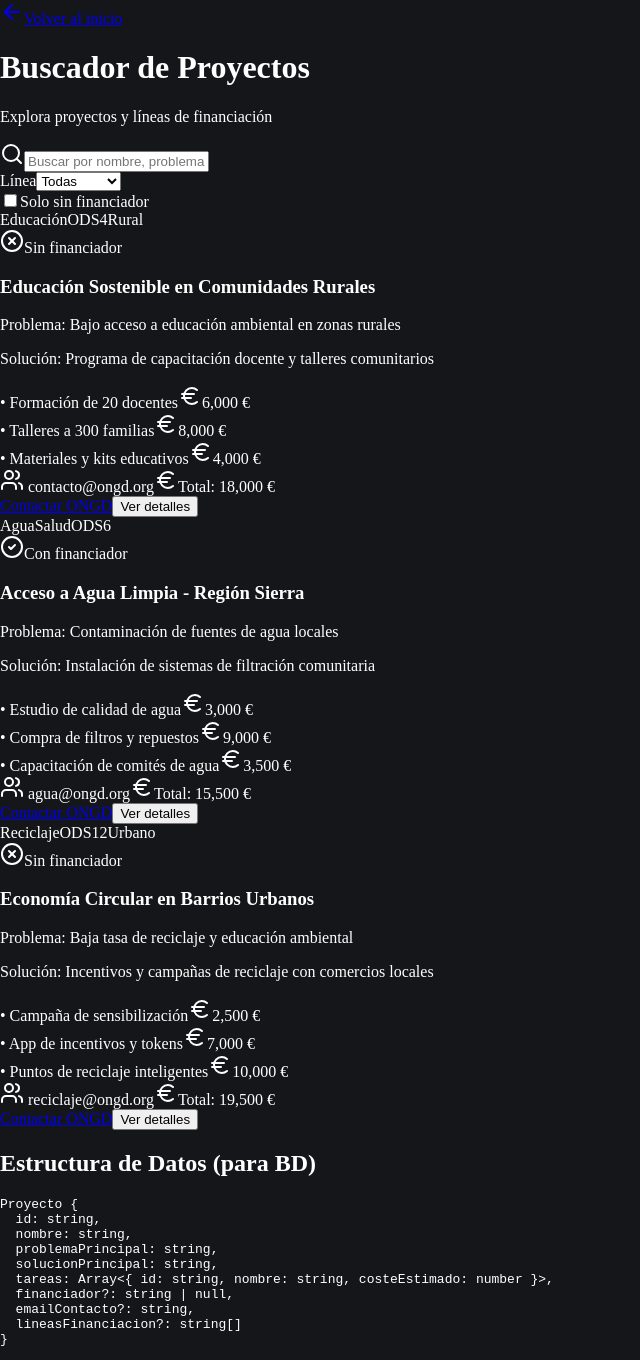
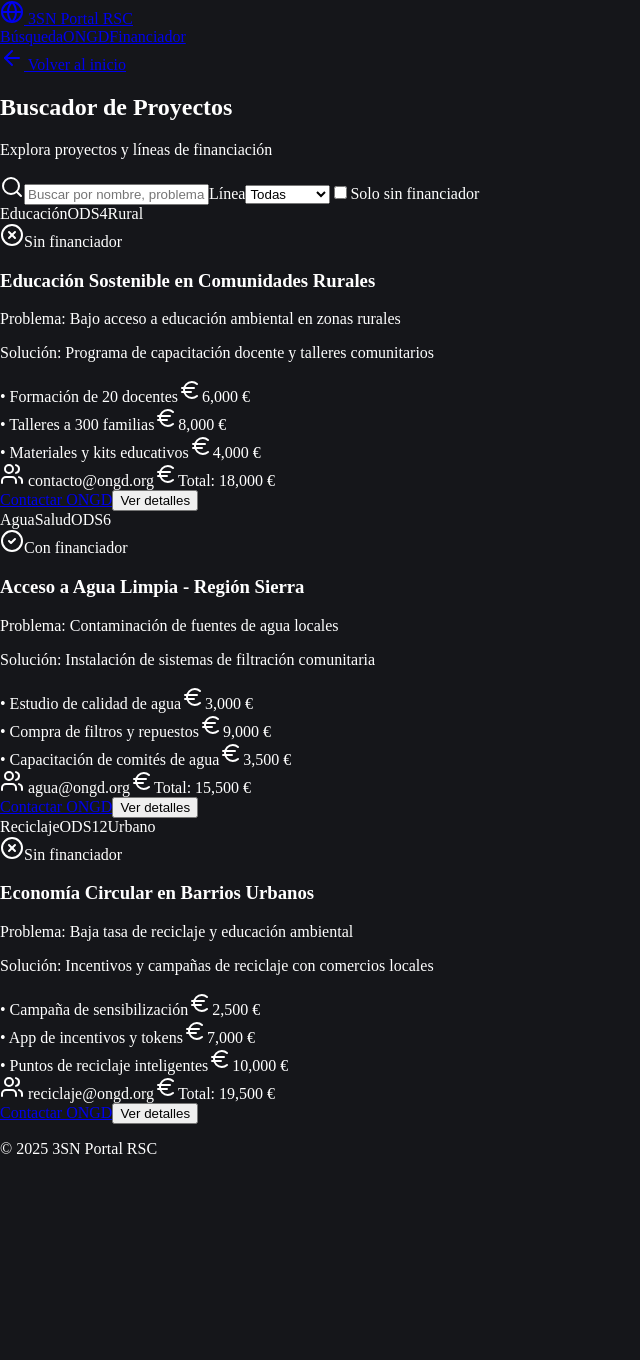
Before and after one commit to u7616739472-oss/3sn-rsc-portal, a Next.js app: page /financiador in a window 1280 px wide. Shown: the whole page, without its empty margins (0-640 px from the left). After the commit the page ends 1174 px from the top, so only its background shows below. Built offline with nearby package versions, Linux system fonts and the light colour scheme.

Commit message:
feat: financiador page aligned with global header/footer and modern cards
- Add sticky header and gradient background
- Filters with text search, lineas select and checkbox
- Result cards with tags, funding status, tasks and totals
- Consistent footer across site

```diff
--- a/app/financiador/page.tsx
+++ b/app/financiador/page.tsx
@@ -1,28 +1,20 @@
 'use client'
-
 import { useMemo, useState } from 'react'
 import Link from 'next/link'
-import { ArrowLeft, Search, Filter, Euro, Users, CheckCircle2, XCircle } from 'lucide-react'
+import { Globe, ArrowLeft, Search, Euro, Users, CheckCircle2, XCircle } from 'lucide-react'
 
-// Types representing DB structure
-export type Tarea = {
-  id: string
-  nombre: string
-  costeEstimado: number
-}
-
-export type Proyecto = {
+type Tarea = { id: string; nombre: string; costeEstimado: number }
+type Proyecto = {
   id: string
   nombre: string
   problemaPrincipal: string
   solucionPrincipal: string
   tareas: Tarea[]
-  financiador?: string | null // null = sin financiador
+  financiador?: string | null
   emailContacto?: string
-  lineasFinanciacion?: string[] // etiquetas de líneas
+  lineasFinanciacion?: string[]
 }
 
-// Mock DB dataset (replace later with DB fetch)
 const proyectosMock: Proyecto[] = [
   {
     id: 'p1',
@@ -36,7 +28,7 @@ const proyectosMock: Proyecto[] = [
     ],
     financiador: null,
     emailContacto: 'contacto@ongd.org',
-    lineasFinanciacion: ['Educación', 'ODS4', 'Rural']
+    lineasFinanciacion: ['Educación', 'ODS4', 'Rural'],
   },
   {
     id: 'p2',
@@ -50,7 +42,7 @@ const proyectosMock: Proyecto[] = [
     ],
     financiador: 'Fundación Aqua',
     emailContacto: 'agua@ongd.org',
-    lineasFinanciacion: ['Agua', 'Salud', 'ODS6']
+    lineasFinanciacion: ['Agua', 'Salud', 'ODS6'],
   },
   {
     id: 'p3',
@@ -64,7 +56,7 @@ const proyectosMock: Proyecto[] = [
     ],
     financiador: null,
     emailContacto: 'reciclaje@ongd.org',
-    lineasFinanciacion: ['Reciclaje', 'ODS12', 'Urbano']
+    lineasFinanciacion: ['Reciclaje', 'ODS12', 'Urbano'],
   },
 ]
 
@@ -79,38 +71,48 @@ export default function FinanciadorPage() {
         .join(' ')
         .toLowerCase()
         .includes(q.toLowerCase())
-
       const matchFinanciador = !soloSinFinanciador ? true : !p.financiador
       const matchEtiqueta = etiqueta ? (p.lineasFinanciacion || []).includes(etiqueta) : true
       return matchTexto && matchFinanciador && matchEtiqueta
     })
   }, [q, soloSinFinanciador, etiqueta])
 
+  const lineas = Array.from(new Set(proyectosMock.flatMap(p => p.lineasFinanciacion || [])))
+
   return (
-    <main className="min-h-screen bg-gradient-to-br from-slate-950 via-blue-950 to-slate-900">
-      <div className="absolute inset-0 opacity-20 pointer-events-none">
-        <div className="absolute top-24 left-24 w-80 h-80 bg-purple-500/20 rounded-full blur-3xl"></div>
-        <div className="absolute bottom-24 right-24 w-96 h-96 bg-cyan-500/20 rounded-full blur-3xl"></div>
-      </div>
+    <main className="min-h-screen bg-gradient-to-br from-slate-950 via-blue-950 to-slate-900 text-white">
+      {/* Header */}
+      <header className="sticky top-0 z-50 border-b border-white/10 bg-slate-900/60 backdrop-blur">
+        <div className="mx-auto max-w-6xl px-4 h-14 flex items-center justify-between">
+          <Link href="/" className="flex items-center gap-2 font-semibold text-cyan-300">
+            <Globe className="w-5 h-5" /> <span>3SN Portal RSC</span>
+          </Link>
+          <nav className="hidden sm:flex items-center gap-6 text-sm text-slate-200">
+            <Link href="/busqueda" className="hover:text-cyan-300">Búsqueda</Link>
+            <Link href="/ongd" className="hover:text-cyan-300">ONGD</Link>
+            <Link href="/financiador" className="hover:text-cyan-300">Financiador</Link>
+          </nav>
+        </div>
+      </header>
 
-      <div className="relative mx-auto max-w-6xl px-4 py-12">
-        {/* Header */}
-        <div className="mb-8">
-          <Link href="/" className="inline-flex items-center gap-2 text-purple-300 hover:text-purple-200 transition mb-6">
-            <ArrowLeft className="w-5 h-5" />
-            <span>Volver al inicio</span>
+      {/* Hero + filters */}
+      <section className="relative overflow-hidden">
+        <div className="absolute inset-0 opacity-20">
+          <div className="absolute top-24 left-24 w-80 h-80 bg-purple-500/20 rounded-full blur-3xl" />
+          <div className="absolute bottom-24 right-24 w-96 h-96 bg-cyan-500/20 rounded-full blur-3xl" />
+        </div>
+        <div className="relative mx-auto max-w-6xl px-4 py-12">
+          <Link href="/" className="inline-flex items-center gap-2 text-slate-300 hover:text-cyan-300 mb-6">
+            <ArrowLeft className="w-4 h-4" /> Volver al inicio
           </Link>
-
-          <div className="flex items-center justify-between gap-4 mb-4 flex-wrap">
+          <div className="flex items-center justify-between gap-4 mb-6 flex-wrap">
             <div>
-              <h1 className="text-4xl font-bold text-white">Buscador de Proyectos</h1>
+              <h1 className="text-3xl sm:text-4xl font-bold text-white">Buscador de Proyectos</h1>
               <p className="text-slate-300 mt-1">Explora proyectos y líneas de financiación</p>
             </div>
           </div>
-
-          {/* Search + Filters */}
           <div className="bg-slate-900/60 backdrop-blur border border-purple-500/20 rounded-2xl p-4 flex flex-col md:flex-row gap-3 items-stretch md:items-center">
-            <div className="flex-1 flex items-center gap-3 bg-slate-900/60 border border-slate-800 rounded-xl px-4 py-2">
+            <label className="flex-1 flex items-center gap-3 bg-slate-900/60 border border-slate-800 rounded-xl px-4 py-2">
               <Search className="w-5 h-5 text-slate-400" />
               <input
                 type="text"
@@ -119,41 +121,33 @@ export default function FinanciadorPage() {
                 onChange={(e) => setQ(e.target.value)}
                 className="w-full bg-transparent text-white placeholder-slate-500 outline-none"
               />
-            </div>
-
-            <div className="flex items-center gap-2">
+            </label>
+            <label className="inline-flex items-center gap-2 bg-slate-900/60 border border-slate-800 rounded-xl px-3 py-2">
               <span className="text-slate-400 text-sm">Línea</span>
-              <select
-                value={etiqueta}
-                onChange={(e) => setEtiqueta(e.target.value)}
-                className="bg-slate-900/60 border border-slate-800 rounded-lg px-3 py-2 text-white"
-              >
+              <select value={etiqueta} onChange={(e) => setEtiqueta(e.target.value)} className="bg-slate-900/60 border border-slate-800 rounded-lg px-3 py-2 text-white">
                 <option value="">Todas</option>
-                {Array.from(new Set(proyectosMock.flatMap(p => p.lineasFinanciacion || []))).map(tag => (
+                {lineas.map(tag => (
                   <option key={tag} value={tag}>{tag}</option>
                 ))}
               </select>
-            </div>
-
-            <label className="inline-flex items-center gap-2 bg-slate-900/60 border border-slate-800 rounded-xl px-3 py-2 text-white">
-              <input
-                type="checkbox"
-                checked={soloSinFinanciador}
-                onChange={(e) => setSoloSinFinanciador(e.target.checked)}
-              />
+            </label>
+            <label className="inline-flex items-center gap-2 bg-slate-900/60 border border-slate-800 rounded-xl px-3 py-2">
+              <input type="checkbox" checked={soloSinFinanciador} onChange={(e) => setSoloSinFinanciador(e.target.checked)} />
               <span className="text-sm">Solo sin financiador</span>
             </label>
           </div>
         </div>
+      </section>
 
-        {/* Results Grid */}
-        <div className="grid grid-cols-1 md:grid-cols-2 lg:grid-cols-3 gap-6">
+      {/* Results */}
+      <section className="relative px-4 pb-16">
+        <div className="mx-auto max-w-6xl grid grid-cols-1 md:grid-cols-2 lg:grid-cols-3 gap-6">
           {resultados.map((p) => {
             const total = p.tareas.reduce((acc, t) => acc + t.costeEstimado, 0)
             const tieneFin = Boolean(p.financiador)
             return (
               <article key={p.id} className="group rounded-2xl bg-slate-900/60 border border-purple-500/20 hover:border-purple-400/40 transition overflow-hidden">
-                <div className="h-28 bg-gradient-to-br from-purple-500/20 to-cyan-500/20"></div>
+                <div className="h-28 bg-gradient-to-br from-purple-500/20 to-cyan-500/20" />
                 <div className="p-5">
                   <div className="flex items-center justify-between mb-2">
                     <div className="flex flex-wrap gap-2">
@@ -161,16 +155,14 @@ export default function FinanciadorPage() {
                         <span key={tag} className="text-xs px-2 py-1 rounded bg-purple-600/20 text-purple-300">{tag}</span>
                       ))}
                     </div>
-                    <span className={`inline-flex items-center gap-1 text-xs ${tieneFin ? 'text-green-300' : 'text-slate-400'}`}>
+                    <span className="inline-flex items-center gap-1 text-xs">
                       {tieneFin ? <CheckCircle2 className="w-4 h-4" /> : <XCircle className="w-4 h-4" />}
                       {tieneFin ? 'Con financiador' : 'Sin financiador'}
                     </span>
                   </div>
-
                   <h3 className="text-lg font-semibold text-white">{p.nombre}</h3>
                   <p className="mt-1 text-slate-300 text-sm">Problema: {p.problemaPrincipal}</p>
                   <p className="text-slate-400 text-sm">Solución: {p.solucionPrincipal}</p>
-
                   <div className="mt-3 space-y-1">
                     {p.tareas.map((t) => (
                       <div key={t.id} className="flex items-center justify-between text-sm text-slate-300">
@@ -179,46 +171,29 @@ export default function FinanciadorPage() {
                       </div>
                     ))}
                   </div>
-
                   <div className="mt-4 flex items-center justify-between text-sm">
                     <span className="inline-flex items-center gap-2 text-slate-400">
                       <Users className="w-4 h-4" /> {p.emailContacto || '—'}
                     </span>
                     <span className="inline-flex items-center gap-1 text-cyan-300"><Euro className="w-4 h-4" />Total: {total.toLocaleString()} €</span>
                   </div>
-
                   <div className="mt-4 flex gap-2">
-                    <a href={`mailto:${p.emailContacto || ''}`} className="flex-1 text-center bg-purple-600 hover:bg-purple-500 text-white px-4 py-2 rounded-lg transition">
-                      Contactar ONGD
-                    </a>
-                    <button className="px-4 py-2 rounded-lg border border-purple-500/30 text-purple-200 hover:bg-purple-500/10 transition">
-                      Ver detalles
-                    </button>
+                    <a className="flex-1 text-center bg-purple-600 hover:bg-purple-500 text-white px-4 py-2 rounded-lg transition" href="#">Contactar ONGD</a>
+                    <button className="px-4 py-2 rounded-lg border border-purple-500/30 text-purple-200 hover:bg-purple-500/10 transition">Ver detalles</button>
                   </div>
                 </div>
               </article>
             )
           })}
         </div>
+      </section>
 
-        {/* DB Schema Reference (visual) */}
-        <div className="mt-12 bg-slate-900/60 border border-slate-800 rounded-2xl p-6">
-          <h2 className="text-xl font-bold text-white mb-3">Estructura de Datos (para BD)</h2>
-          <pre className="text-slate-300 text-sm overflow-auto">
-{`Proyecto {
-  id: string,
-  nombre: string,
-  problemaPrincipal: string,
-  solucionPrincipal: string,
-  tareas: Array<{ id: string, nombre: string, costeEstimado: number }>,
-  financiador?: string | null,
-  emailContacto?: string,
-  lineasFinanciacion?: string[]
-}
-`}
-          </pre>
+      {/* Footer */}
+      <footer className="border-t border-slate-800/80 bg-gradient-to-t from-slate-950 via-blue-950 to-transparent">
+        <div className="mx-auto max-w-6xl px-4 py-8 text-center text-slate-400">
+          <p>© {new Date().getFullYear()} 3SN Portal RSC</p>
         </div>
-      </div>
+      </footer>
     </main>
   )
 }
```
